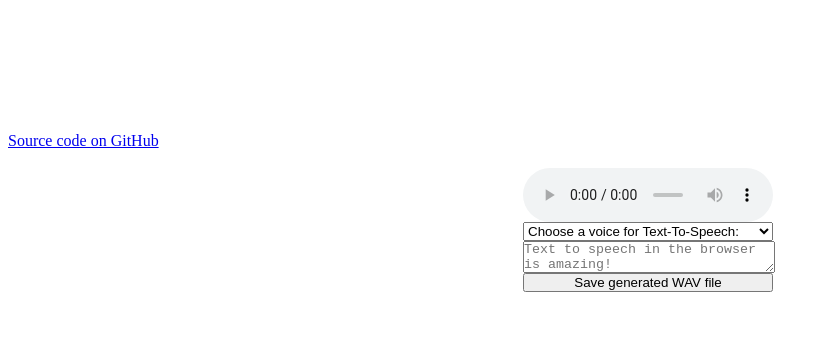
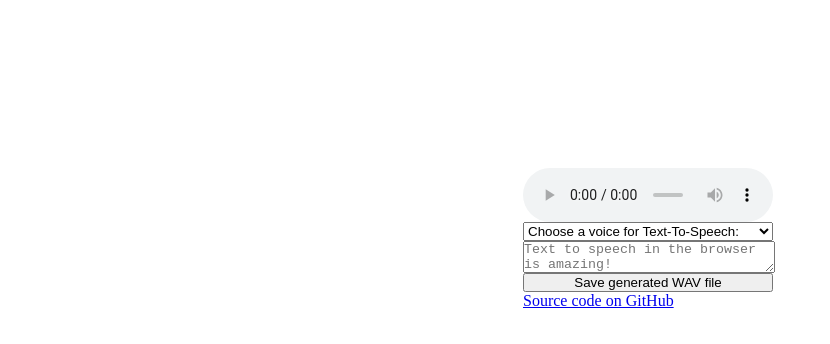
Before and after one commit to diffusionstudio/vits-web, a website built with Vite: page docs/index.html in a window 1280 px wide. Shown: the whole page, without its empty margins (0-830 px from the left). Built offline with nearby package versions, Linux system fonts and the light colour scheme.

Commit message:
Update index.html

```diff
--- a/docs/index.html
+++ b/docs/index.html
@@ -2,7 +2,7 @@
 <html>
   <head>
     <style>
-      body *:not(a) {
+      body *:not(script) {
         display: block;
         position: relative;
         width: 250px;
```
